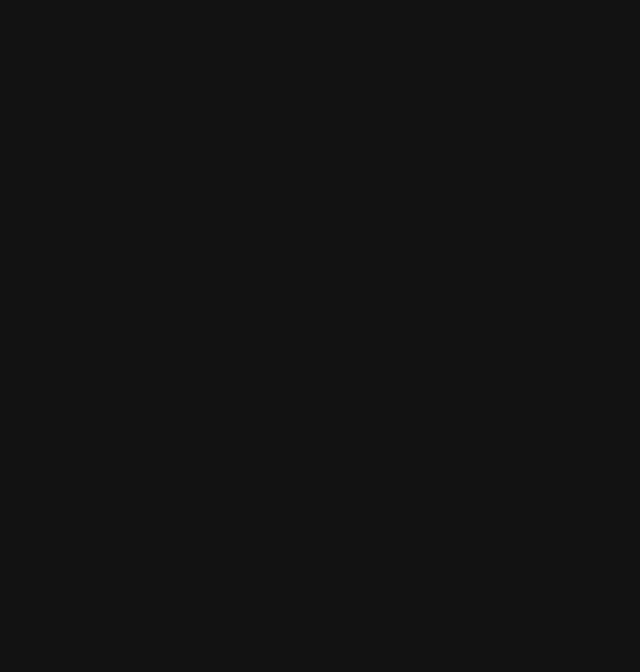
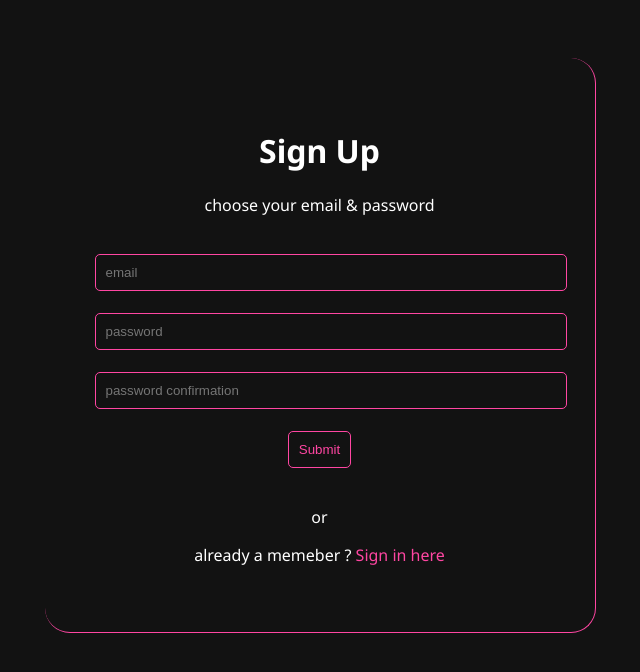
Before and after one commit to flyingPie23/expo-frontend, a React (Create React App) app: page /signup in a window 1280 px wide. Before the commit this address had no page. Shown: the top 672 px of the page, without its empty margins (320-960 px from the left). Built offline with nearby package versions, Linux system fonts and the light colour scheme.

Commit message:
set up signup form front

```diff
--- a/package.json
+++ b/package.json
@@ -7,8 +7,11 @@
     "cra-template": "1.2.0",
     "react": "^19.0.0",
     "react-dom": "^19.0.0",
+    "react-redux": "^9.2.0",
     "react-router-dom": "^7.1.0",
-    "react-scripts": "5.0.1"
+    "react-scripts": "5.0.1",
+    "redux": "^5.0.1",
+    "redux-thunk": "^3.1.0"
   },
   "scripts": {
     "start": "react-scripts start",
--- a/src/assests/pages/_sign-in-form.scss
+++ b/src/assests/pages/_auth-form.scss
@@ -1,14 +1,21 @@
 @import "../config/index";
 
-#login-page{
+#auth-page{
   display: flex;
   justify-content: center;
   text-align: center;
-  margin: 50px 450px;
-  padding: 30px;
-  border-radius: 25px;
-  border-bottom: 1px solid $hotpink;
-  border-right: 1px solid $hotpink;
+
+
+  .form-container{
+
+    margin: 50px auto ;
+    padding: 50px;
+    width: 450px;
+    border-radius: 25px;
+    border-bottom: 1px solid $hotpink;
+    border-right: 1px solid $hotpink;
+
+  }
 
   color: white;
 
@@ -17,7 +24,9 @@
     border-radius: 5px;
     border: 1px solid $hotpink;
 
-    width: 450px;
+    color: $hotpink;
+
+    width: 100%;
     background-color: transparent;
   }
 
@@ -27,7 +36,7 @@
     border: 1px solid $hotpink;
     color: $hotpink;
 
-    width: 450px;
+
     background-color: transparent;
 
     &:hover{
@@ -38,6 +47,7 @@
 
   .input-focused{
     background-color: white;
+    color: black;
   }
 
   a{
--- a/src/assests/pages/index.scss
+++ b/src/assests/pages/index.scss
@@ -1,2 +1,2 @@
 @import "App";
-@import "sign-in-form";
+@import "auth-form";
--- /dev/null
+++ b/src/components/Forms.tsx
@@ -0,0 +1,101 @@
+import "../assests/application.scss"
+import React from "react";
+
+import { login, signUp } from "../scripts/authHandler.tsx"
+
+export const SignInForm = (props:{ signin:  Array<{ lable: string}>;}) => {
+  const {signin} = props
+
+  const InputFormField: any = () => signin.map((inputLable: {lable: string}) =>
+    <div className="form-control">
+      <br />
+      <input  type={inputLable.lable} id={inputLable.lable} name={inputLable.lable} className="form-input-field" placeholder={inputLable.lable} onFocus={(e) => e.target.classList.add('input-focused')} onBlur={(e) => e.target.classList.remove('input-focused')} />
+    </div>
+
+  )
+
+  const handleLogin = async (e) => {
+    e.preventDefault();
+    const formData = new FormData(e.target);
+    const user = {
+      email: formData.get('email'),
+      password: formData.get('password')
+    };
+    console.log(user);
+
+    await login(user.email as string, user.password as string)
+
+  }
+  return (
+    <div>
+
+      <div className="form-container">
+        <h1>Sign In</h1>
+        <p>enter your email & password</p>
+        <form onSubmit={handleLogin}>
+          <InputFormField/>
+
+          <br />
+          <button type="submit" className="form-control-btn">Submit</button>
+
+        </form>
+
+        <br />
+        <p>or</p>
+        <p>New to Ex-po ? <a href="/signup">Create an account here</a></p>
+
+
+      </div>
+    </div>
+  )
+
+}
+
+export const SignUpForm = (props:{ signup:  Array<{ lable: string}>;}) => {
+  const {signup} = props
+
+  const InputFormField: any = () => signup.map((inputLable: {lable: string}) =>
+    <div className="form-control">
+      <br />
+      <input  type="password" id={inputLable.lable} name={inputLable.lable} className="form-input-field" placeholder={inputLable.lable} onFocus={(e) => e.target.classList.add('input-focused')} onBlur={(e) => e.target.classList.remove('input-focused')} />
+    </div>
+
+  )
+
+  const handleSignup = async (e) => {
+    e.preventDefault();
+    const formData = new FormData(e.target);
+    const user = {
+      email: formData.get('email'),
+      password: formData.get('password'),
+      password_confirmation: formData.get('password_confirmation')
+    };
+    console.log(user);
+
+    await signUp(user.email as string, user.password as string)
+
+  }
+
+  return (
+    <div>
+
+      <div className="form-container">
+        <h1>Sign Up</h1>
+        <p>choose your email & password</p>
+        <form onSubmit={handleSignup}>
+          <InputFormField/>
+
+          <br />
+          <button type="submit" className="form-control-btn">Submit</button>
+
+        </form>
+
+        <br />
+        <p>or</p>
+        <p>already a memeber ? <a href="/login">Sign in here</a></p>
+
+
+      </div>
+    </div>
+  )
+}
--- a/src/components/SignInForm.tsx
+++ /dev/null
@@ -1,38 +0,0 @@
-import "../assests/application.scss"
-import React from "react";
-
-const SignInForm = (props:{ signup:  Array<{ lable: string}>;}) => {
-  const {signup} = props
-
-  const InputFormField: any = () => signup.map((inputLable: {lable: string}) =>
-    <div className="form-control">
-      <br />
-      <input  type={inputLable.lable} id={inputLable.lable} name={inputLable.lable} className="form-input-field" placeholder={inputLable.lable} onFocus={(e) => e.target.classList.add('input-focused')} onBlur={(e) => e.target.classList.remove('input-focused')} />
-    </div>
-
-  )
-  return (
-    <div id="signin-form">
-      <h1>Sign In</h1>
-      <p>enter your email & password</p>
-      <div className="form-container">
-        <form>
-          <InputFormField/>
-
-          <br />
-          <button type="submit" className="form-control-btn">Submit</button>
-
-        </form>
-
-        <br />
-        <p>or</p>
-        <p>New to Ex-po ? <a href="/signup">Create an account here</a></p>
-
-
-      </div>
-    </div>
-  )
-
-}
-
-export default SignInForm
--- a/src/index.js
+++ b/src/index.js
@@ -4,6 +4,7 @@
 
 import App from './pages/App.tsx';
 import LoginPage from './pages/LoginPage.tsx';
+import SignupPage from './pages/SignupPage.tsx';
 import reportWebVitals from './reportWebVitals';
 
 import { BrowserRouter as Router, Route, Routes } from 'react-router-dom';
@@ -14,6 +15,7 @@
     <Routes>
       <Route path="/" element={<App />} />
       <Route path="/login" element={<LoginPage />} />
+      <Route path="/signup" element={<SignupPage />} />
     </Routes>
   </Router>
 );
--- a/src/pages/LoginPage.tsx
+++ b/src/pages/LoginPage.tsx
@@ -1,22 +1,20 @@
 import '../assests/application.scss';
 import React from 'react';
 
-import SignInForm from '../components/SignInForm.tsx';
+import {SignInForm} from '../components/Forms.tsx';
 
 const inputform = {
-  signup: [
+  signin: [
     {lable: "email"},
     {lable: "password" }
   ]
-
-
 }
 class LoginPage extends React.Component {
   public render() {
-    const {signup} = inputform
+    const {signin} = inputform
     return (
-      <div id="login-page">
-        <SignInForm signup={signup} />
+      <div id="auth-page">
+        <SignInForm signin={signin} />
       </div>
     );
   }
--- /dev/null
+++ b/src/pages/SignupPage.tsx
@@ -0,0 +1,27 @@
+import '../assests/application.scss';
+import React from 'react';
+
+import {SignUpForm} from '../components/Forms.tsx';
+
+const inputform = {
+  signup:[
+    {lable: "email"},
+    {lable: "password" },
+    {lable: "password confirmation"},
+  ]
+}
+
+class SignupPage extends React.Component{
+
+  public render() {
+    const {signup} = inputform
+    return (
+      <div id="auth-page">
+        <SignUpForm signup={signup} />
+      </div>
+    );
+
+  }
+}
+
+export default SignupPage
--- /dev/null
+++ b/src/scripts/authHandler.tsx
@@ -0,0 +1,36 @@
+import axios from "axios";
+
+export const login = async (email: string, password:string) => {
+  axios.post('http://127.0.0.1:3001/login', {
+    user:{
+      email: email,
+      password: password
+    }
+
+  })
+  .then(function (response) {
+    const data = response.data
+    console.log("signed in", data.status.data);
+    alert(`welcome: ${data.status.data.user.name}`)
+  })
+  .catch(function (error) {
+    console.log("failed to signin", error.response.data);
+    alert(error.response.data.error)
+  });
+};
+
+export const signUp = async (email: string, password:string) => {
+  axios.post('http://127.0.0.1:3001/signup', {
+    user:{
+      email: email,
+      password: password,
+    }
+
+  })
+  .then(function (response) {
+    console.log("signed in", response);
+  })
+  .catch(function (error) {
+    console.log("failed to signin", error);
+  });
+};
```
Also changed, not shown: 1 other file (tests, documents, lock files or other folders).
